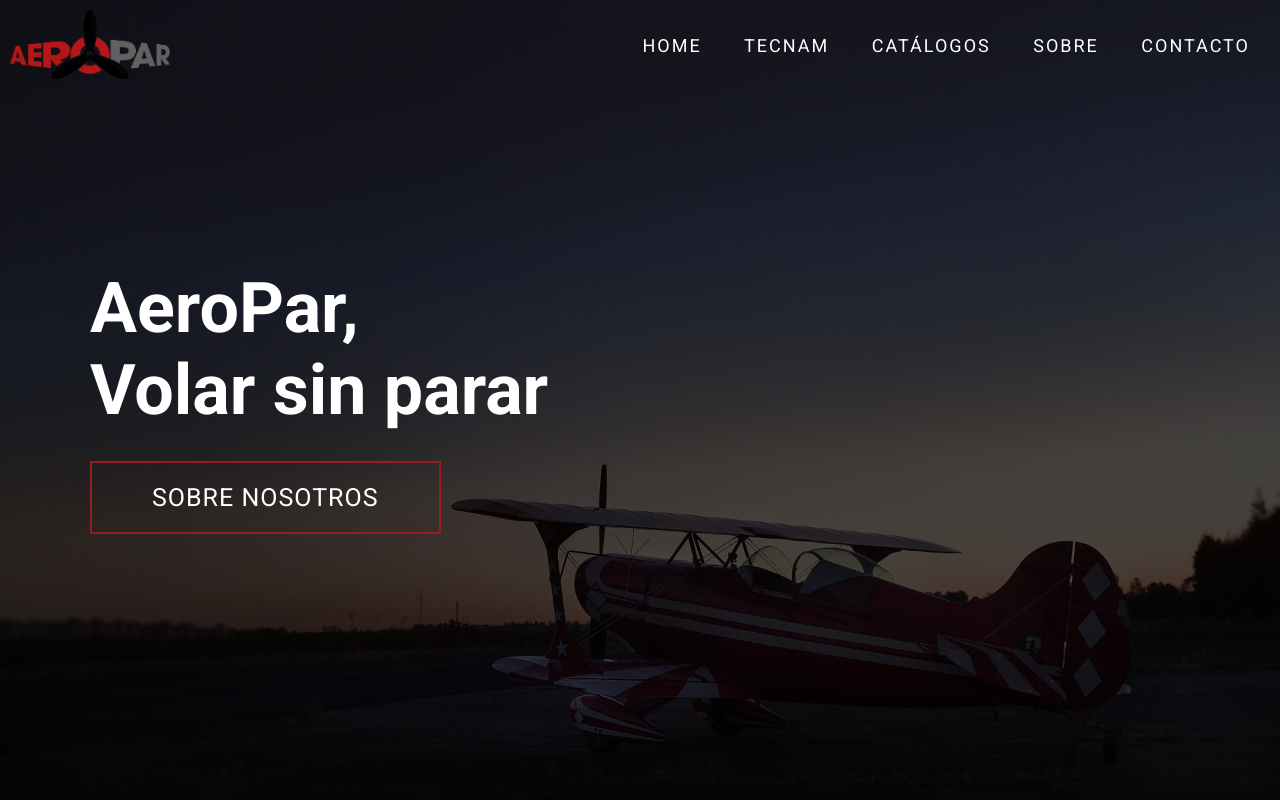
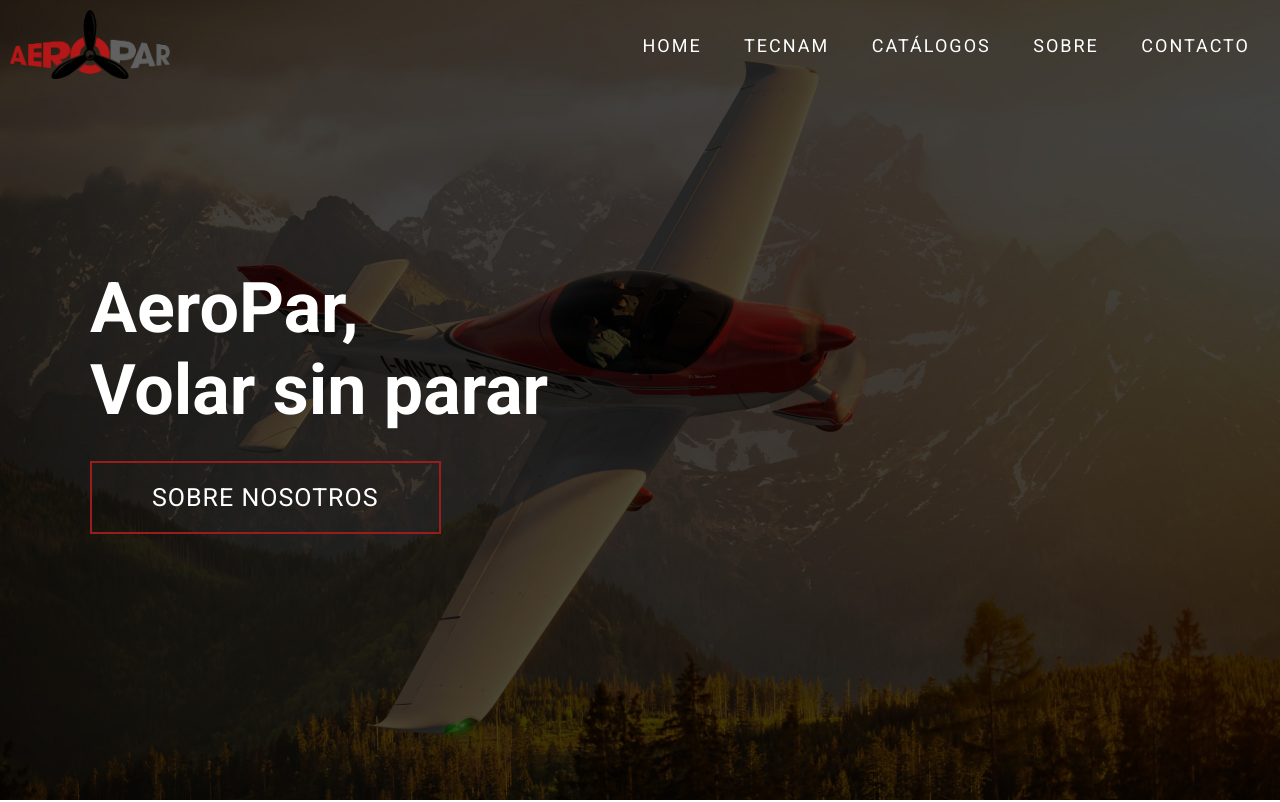
Before and after one commit to layalWanni/AeroPar, a plain HTML site: page index.html in a window 1280 px wide. Shown: the top 802 px of the page. Drawn offline with Linux system fonts and the light colour scheme.

Commit message:
background update

```diff
--- a/css/style.css
+++ b/css/style.css
@@ -115,7 +115,7 @@ p {
 
 #header .header {
 	min-height: 8vh;
-	background-color: rgba(31, 30, 30, 0.24);
+	background-color: rgba(31, 30, 30, 0.719);
 	transition: 0.3s ease background-color;
 }
 
@@ -167,7 +167,7 @@ p {
 	top: 50%;
 	left: 50%;
 	transform: translate(-50%, -50%) scale(0);
-	color: rgba(240, 248, 255, 0.021);
+	color: rgba(255, 246, 240, 0.021);
 	font-size: 13rem;
 	letter-spacing: 50px;
 	z-index: -1;
@@ -249,7 +249,7 @@ p {
 
 /* HERO SECTION */
 #hero {
-	background-image: url(/img/background.jpg);
+	background-image: url(/img/background1.jpg);
 	background-size: cover;
 	background-position: top center;
 	position: relative;
```
Also changed, not shown: img/background1.jpg (added).
